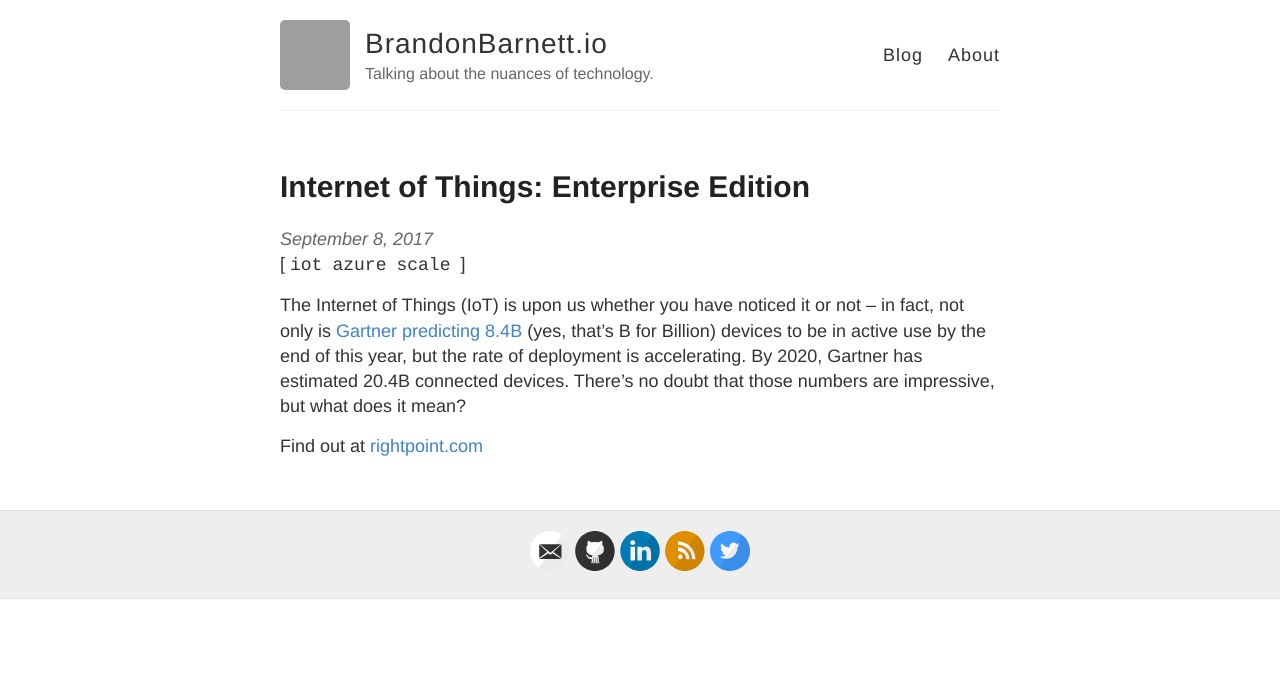
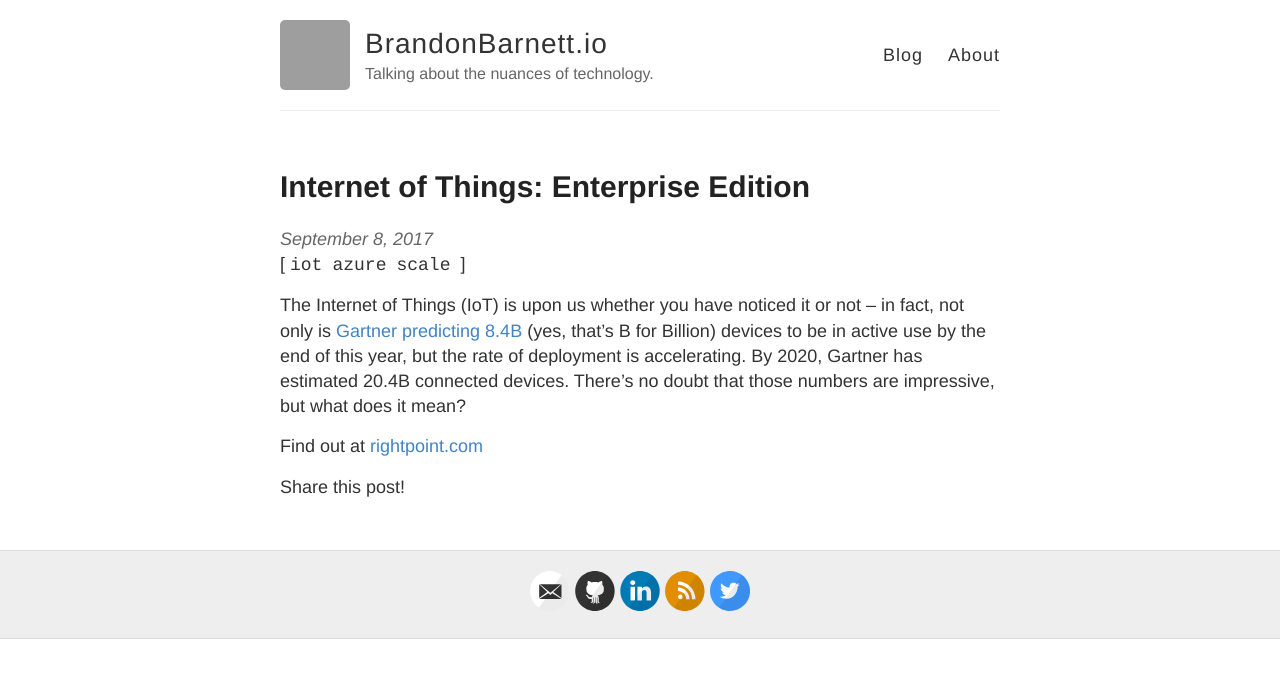
Before and after one commit to brbarnett/brbarnett.github.io, a Jekyll site: the page built from _posts/2017-9-8-internet-of-things-enterprise-edition.md, in a window 1280 px wide. Shown: the top 678 px of the page. Built offline with Jekyll 4.4.1, drawn with Linux system fonts in a browser that asks for light colours; comment, search, counter and statistics services are not loaded; grey boxes are pictures that could not be loaded.

Commit message:
Add this

```diff
--- a/_layouts/default.html
+++ b/_layouts/default.html
@@ -51,5 +51,6 @@
     </div>
 
     {% include analytics.html %}
+    <script type="text/javascript" src="//s7.addthis.com/js/300/addthis_widget.js#pubid=ra-594e81a970453399"></script>
   </body>
 </html>
--- a/_layouts/post.html
+++ b/_layouts/post.html
@@ -17,9 +17,14 @@
     {% endfor %}
   ]</span>
 
+  <div class="addthis_inline_share_toolbox"></div>
+
   <div class="entry">
     {{ content }}
   </div>
 
+  <p>Share this post!</p>
+  <div class="addthis_inline_share_toolbox"></div>
+
   {% include disqus.html %}
 </article>
```
